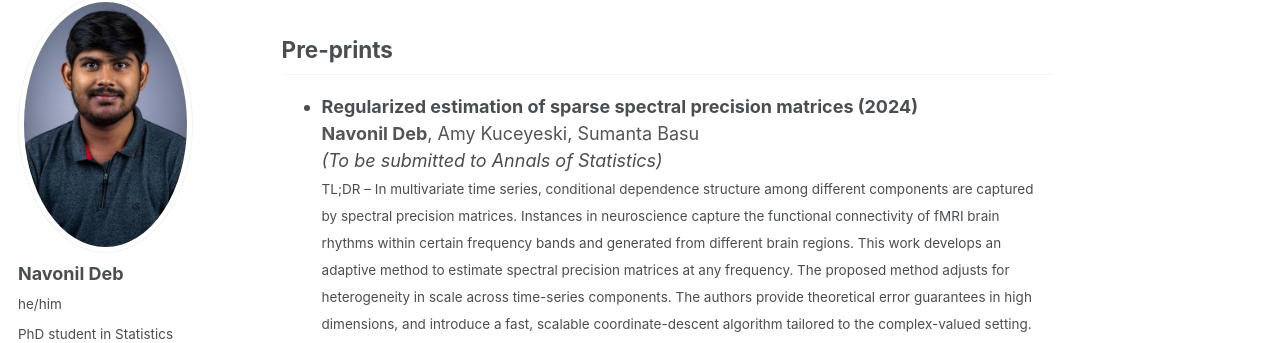
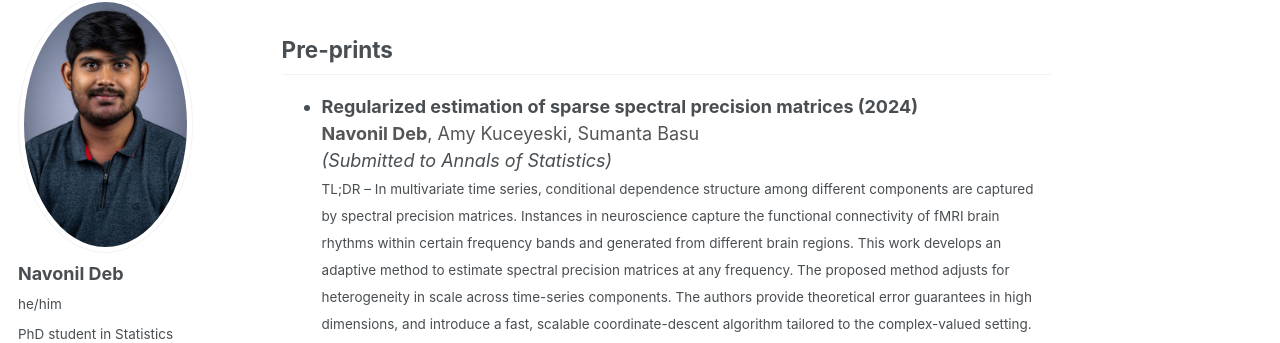
Before and after one commit to navonildeb/navonildeb.github.io, a Jekyll site: the page built from _publications/publications.md, in a window 1280 px wide and 900 px high, scrolled down 339 px. Shown: the part 110-453 px from the top of the window. Built offline with Jekyll 4.4.1, drawn with Linux system fonts in a browser that asks for light colours; some web fonts are replaced.

```diff
--- a/_publications/publications.md
+++ b/_publications/publications.md
@@ -17,7 +17,7 @@ hide_title: false
 
 * <span style="font-weight:bold">Regularized estimation of sparse spectral precision matrices (2024)</span><br>
   <span style="color:#555"> **Navonil Deb**, Amy Kuceyeski, Sumanta Basu</span><br>
-  <em>(To be submitted to Annals of Statistics)</em><br>
+  <em>(Submitted to Annals of Statistics)</em><br>
   <small>
   TL;DR – In multivariate time series, conditional dependence structure among different components are captured by spectral precision matrices. Instances in neuroscience capture the functional connectivity of fMRI brain rhythms within certain frequency bands and generated from different brain regions. This work develops an adaptive method to estimate spectral precision matrices at any frequency. The proposed method adjusts for heterogeneity in scale across time-series components. The authors provide theoretical error guarantees in high dimensions, and introduce a fast, scalable coordinate-descent algorithm tailored to the complex-valued setting.
   </small><br><br>
```
